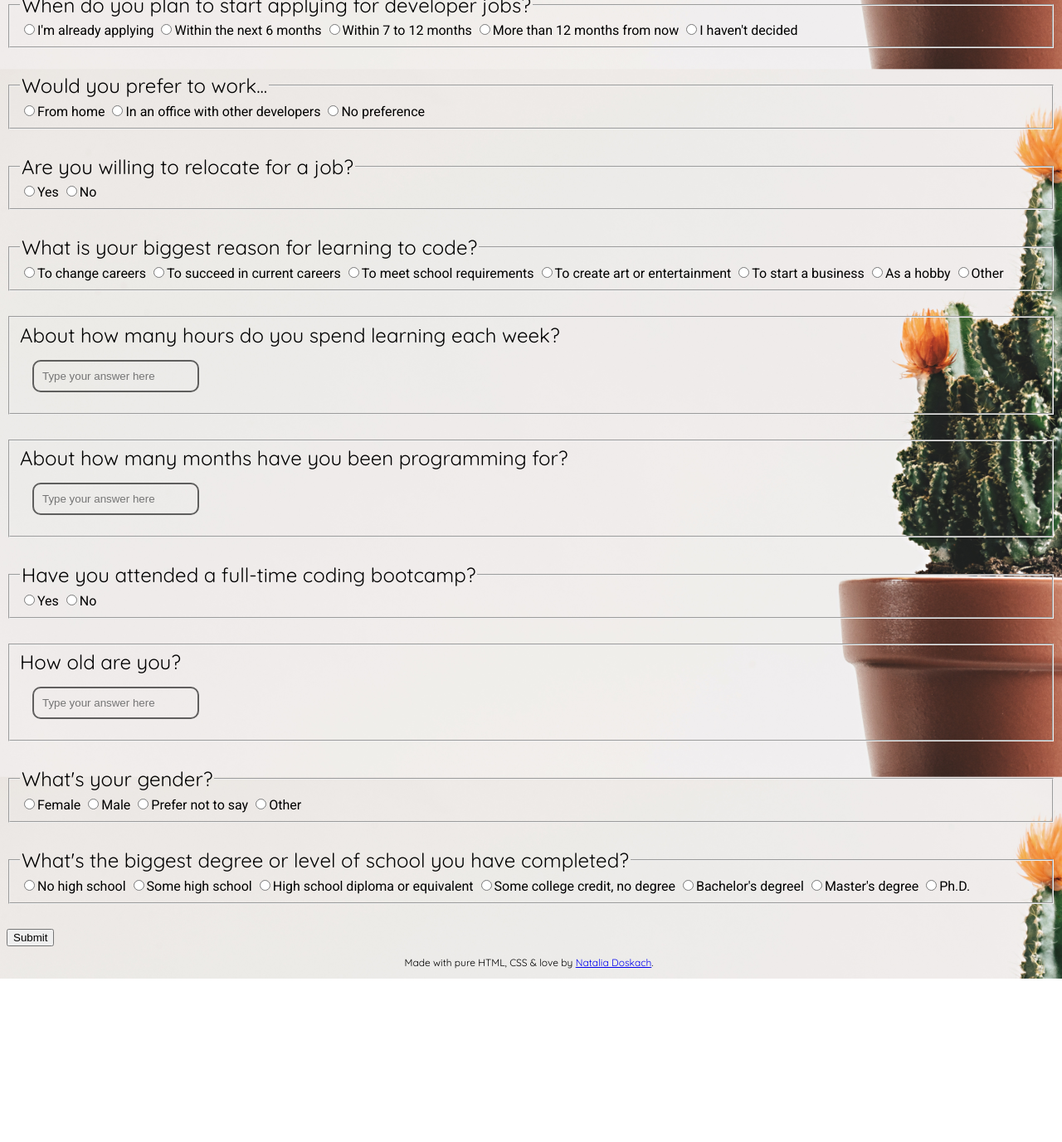
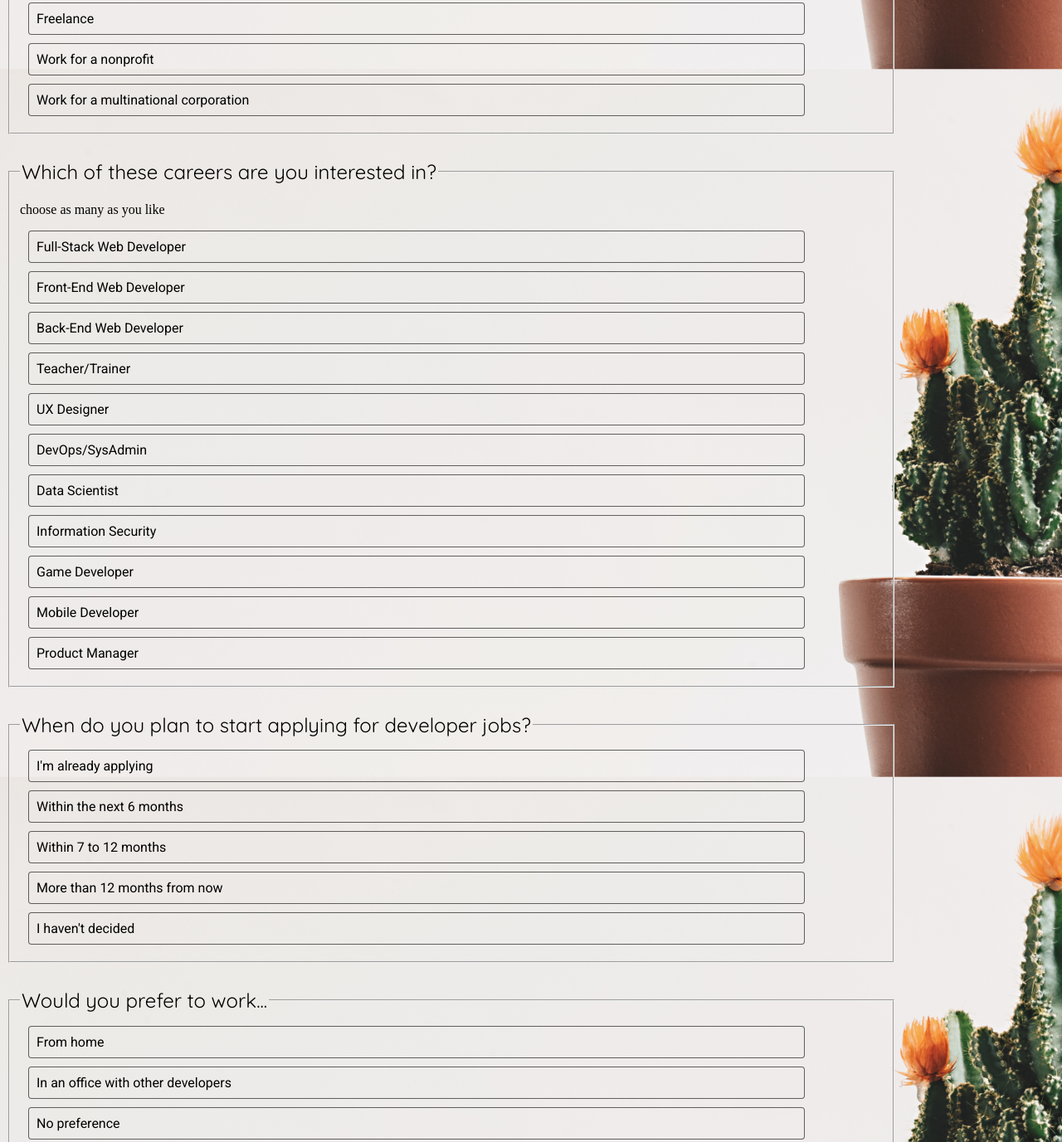
Before and after one commit to natalia-a-doskach/SurveyPageFCC, a plain HTML site: page index.html in a window 1280 px wide. Shown: the part 770-2147 px from the top of the page at 83% size. Before the commit the page ends 1950 px from the top, so only its background shows below. Drawn offline with Linux system fonts and the light colour scheme.

Commit message:
Changed checkboxes and radio

```diff
--- a/index.html
+++ b/index.html
@@ -24,67 +24,67 @@
 
     <fieldset>
       <legend>Are you already working as a software developer?</legend>
-      <input type="radio" id="yeswork" name="alreadyworking"><label for='yeswork'>Yes</label>
-      <input type="radio" id="nowork" name="alreadyworking"><label for='nowork'>No</label>
+      <div><input type="radio" id="yeswork" name="alreadyworking"><label for='yeswork'>Yes</label></div>
+      <div><input type="radio" id="nowork" name="alreadyworking"><label for='nowork'>No</label></div>
     </fieldset>
 
     <fieldset>
       <legend>Would you prefer to...</legend>
-      <input type="radio" id="business" name="company"><label for='business'>Start your own business</label>
-      <input type="radio" id="startup" name="company"><label for='startup'>Work for a startup</label>
-      <input type="radio" id="government" name="company"><label for='goverment'>Work for government</label>
-      <input type="radio" id="freelance" name="company"><label for='freelance'>Freelance</label>
-      <input type="radio" id="nonprofit" name="company"><label for='nonprofit'>Work for a nonprofit</label>
-      <input type="radio" id="corporation" name="company"><label for='corporation'>Work for a multinational corporation</label>
+      <div><input type="radio" id="business" name="company"><label for='business'>Start your own business</label></div>
+      <div><input type="radio" id="startup" name="company"><label for='startup'>Work for a startup</label></div>
+      <div><input type="radio" id="government" name="company"><label for='goverment'>Work for government</label></div>
+      <div><input type="radio" id="freelance" name="company"><label for='freelance'>Freelance</label></div>
+      <div><input type="radio" id="nonprofit" name="company"><label for='nonprofit'>Work for a nonprofit</label></div>
+      <div><input type="radio" id="corporation" name="company"><label for='corporation'>Work for a multinational corporation</label></div>
     </fieldset>
 
     <fieldset>
       <legend>Which of these careers are you interested in?</legend>
       <p>choose as many as you like</p>
-      <input type="checkbox" id="full-stack" name="career"><label for='full-stack'>Full-Stack Web Developer</label>
-      <input type="checkbox" id="frontdev" name="career"><label for='frontdev'>Front-End Web Developer</label>
-      <input type="checkbox" id="backdev" name="career"><label for='backdev'>Back-End Web Developer</label>
-      <input type="checkbox" id="teacher" name="career"><label for='teacher'>Teacher/Trainer</label>
-      <input type="checkbox" id="ux" name="career"><label for='ux'>UX Designer</label>
-      <input type="checkbox" id="devops" name="career"><label for='devops'>DevOps/SysAdmin</label>
-      <input type="checkbox" id="data" name="career"><label for='data'>Data Scientist</label>
-      <input type="checkbox" id="security" name="career"><label for='security'>Information Security</label>
-      <input type="checkbox" id="game" name="career"><label for='game'>Game Developer</label>
-      <input type="checkbox" id="mobile" name="career"><label for='mobile'>Mobile Developer</label>
-      <input type="checkbox" id="product-manager" name="career"><label for='product-manager'>Product Manager</label>
+      <div><input type="checkbox" id="full-stack" name="career"><label for='full-stack'>Full-Stack Web Developer</label></div>
+      <div><input type="checkbox" id="frontdev" name="career"><label for='frontdev'>Front-End Web Developer</label></div>
+      <div><input type="checkbox" id="backdev" name="career"><label for='backdev'>Back-End Web Developer</label></div>
+      <div><input type="checkbox" id="teacher" name="career"><label for='teacher'>Teacher/Trainer</label></div>
+      <div><input type="checkbox" id="ux" name="career"><label for='ux'>UX Designer</label></div>
+      <div><input type="checkbox" id="devops" name="career"><label for='devops'>DevOps/SysAdmin</label></div>
+      <div><input type="checkbox" id="data" name="career"><label for='data'>Data Scientist</label></div>
+      <div><input type="checkbox" id="security" name="career"><label for='security'>Information Security</label></div>
+      <div><input type="checkbox" id="game" name="career"><label for='game'>Game Developer</label></div>
+      <div><input type="checkbox" id="mobile" name="career"><label for='mobile'>Mobile Developer</label></div>
+      <div><input type="checkbox" id="product-manager" name="career"><label for='product-manager'>Product Manager</label></div>
     </fieldset>
 
     <fieldset>
       <legend>When do you plan to start applying for developer jobs?</legend>
-      <input type="radio" id="already" name="applying"><label for='already'>I'm already applying</label>
-      <input type="radio" id="6m" name="applying"><label for='6m'>Within the next 6 months</label>
-      <input type="radio" id="7m" name="applying"><label for='7m'>Within 7 to 12 months</label>
-      <input type="radio" id="12m" name="applying"><label for='12m'>More than 12 months from now</label>
-      <input type="radio" id="dontknow" name="applying"><label for='dontknow'>I haven't decided</label>
+      <div><input type="radio" id="already" name="applying"><label for='already'>I'm already applying</label></div>
+      <div><input type="radio" id="6m" name="applying"><label for='6m'>Within the next 6 months</label></div>
+      <div><input type="radio" id="7m" name="applying"><label for='7m'>Within 7 to 12 months</label></div>
+      <div><input type="radio" id="12m" name="applying"><label for='12m'>More than 12 months from now</label></div>
+      <div><input type="radio" id="dontknow" name="applying"><label for='dontknow'>I haven't decided</label></div>
     </fieldset>
 
     <fieldset>
       <legend>Would you prefer to work...</legend>
-      <input type="radio" id="home" name="where"><label for='home'>From home</label>
-      <input type="radio" id="office" name="where"><label for='office'>In an office with other developers</label>
-      <input type="radio" id="nopref" name="where"><label for='nopref'>No preference</label>
+      <div><input type="radio" id="home" name="where"><label for='home'>From home</label></div>
+      <div><input type="radio" id="office" name="where"><label for='office'>In an office with other developers</label></div>
+      <div><input type="radio" id="nopref" name="where"><label for='nopref'>No preference</label></div>
     </fieldset>
 
     <fieldset>
       <legend>Are you willing to relocate for a job?</legend>
-      <input type="radio" id="yes_relocate" name="relocate"><label for='yes_relocate'>Yes</label>
-      <input type="radio" id="no_relocate" name="relocate"><label for='no_relocate'>No</label>
+      <div><input type="radio" id="yes_relocate" name="relocate"><label for='yes_relocate'>Yes</label></div>
+      <div><input type="radio" id="no_relocate" name="relocate"><label for='no_relocate'>No</label></div>
     </fieldset>
 
     <fieldset>
       <legend> What is your biggest reason for learning to code?</legend>
-      <input type="radio" id="change" name="whycode"><label for='change'>To change careers</label>
-      <input type="radio" id="incurrent" name="whycode"><label for='incurrent'>To succeed in current careers</label>
-      <input type="radio" id="school" name="whycode"><label for='school'>To meet school requirements</label>
-      <input type="radio" id="art" name="whycode"><label for='art'>To create art or entertainment</label>
-      <input type="radio" id="business" name="whycode"><label for='business'>To start a business</label>
-      <input type="radio" id="hobby" name="whycode"><label for='hobby'>As a hobby</label>
-      <input type="radio" id="Other" name="whycode"><label for='Other'>Other</label>
+      <div><input type="radio" id="change" name="whycode"><label for='change'>To change careers</label></div>
+      <div><input type="radio" id="incurrent" name="whycode"><label for='incurrent'>To succeed in current careers</label></div>
+      <div><input type="radio" id="school" name="whycode"><label for='school'>To meet school requirements</label></div>
+      <div><input type="radio" id="art" name="whycode"><label for='art'>To create art or entertainment</label></div>
+      <div><input type="radio" id="business" name="whycode"><label for='business'>To start a business</label></div>
+      <div><input type="radio" id="hobby" name="whycode"><label for='hobby'>As a hobby</label></div>
+      <div><input type="radio" id="Other" name="whycode"><label for='Other'>Other</label></div>
     </fieldset>
 
     <fieldset>
@@ -99,8 +99,8 @@
 
     <fieldset>
       <legend>Have you attended a full-time coding bootcamp?</legend>
-      <input type="radio" id="yes" name="bootcamp"><label for='yes'>Yes</label>
-      <input type="radio" id="no" name="bootcamp"><label for='no'>No</label>
+      <div><input type="radio" id="yesboot" name="bootcamp"><label for='yesboot'>Yes</label></div>
+      <div><input type="radio" id="noboot" name="bootcamp"><label for='noboot'>No</label></div>
     </fieldset>
 
     <fieldset>
@@ -110,21 +110,21 @@
 
     <fieldset>
       <legend>What's your gender?</legend>
-      <input type="radio" id="fem" name="gender"><label for='fem'>Female</label>
-      <input type="radio" id="male" name="gender"><label for='male'>Male</label>
-      <input type="radio" id="nottosay" name="gender"><label for='nottosay'>Prefer not to say</label>
-      <input type="radio" id="other" name="gender"><label for='other'>Other</label>
+      <div><input type="radio" id="fem" name="gender"><label for='fem'>Female</label></div>
+      <div><input type="radio" id="male" name="gender"><label for='male'>Male</label></div>
+      <div><input type="radio" id="nottosay" name="gender"><label for='nottosay'>Prefer not to say</label></div>
+      <div><input type="radio" id="other" name="gender"><label for='other'>Other</label></div>
     </fieldset>
 
     <fieldset>
       <legend>What's the biggest degree or level of school you have completed?</legend>
-      <input type="radio" id="nohs" name="educ"><label for='nohs'>No high school</label>
-      <input type="radio" id="somehs" name="educ"><label for='somehs'>Some high school</label>
-      <input type="radio" id="hs" name="educ"><label for='hs'>High school diploma or equivalent</label>
-      <input type="radio" id="somecoll" name="educ"><label for='somecoll'>Some college credit, no degree</label>
-      <input type="radio" id="BD" name="educ"><label for='BD'>Bachelor's degreel</label>
-      <input type="radio" id="MD" name="educ"><label for='MD'>Master's degree</label>
-      <input type="radio" id="PhD" name="educ"><label for='PhD'>Ph.D.</label>
+      <div><input type="radio" id="nohs" name="educ"><label for='nohs'>No high school</label></div>
+      <div><input type="radio" id="somehs" name="educ"><label for='somehs'>Some high school</label></div>
+      <div><input type="radio" id="hs" name="educ"><label for='hs'>High school diploma or equivalent</label></div>
+      <div><input type="radio" id="somecoll" name="educ"><label for='somecoll'>Some college credit, no degree</label></div>
+      <div><input type="radio" id="BD" name="educ"><label for='BD'>Bachelor's degreel</label></div>
+      <div><input type="radio" id="MD" name="educ"><label for='MD'>Master's degree</label></div>
+      <div><input type="radio" id="PhD" name="educ"><label for='PhD'>Ph.D.</label></div>
     </fieldset>
 
     <button type='submit'>Submit</button>
--- a/style.css
+++ b/style.css
@@ -4,6 +4,12 @@ legend {
 }
 label{
   font-family: "Roboto", sans-serif;
+  display:block;
+  width:auto;
+  height:100%;
+  padding:10px;
+  cursor:pointer;
+  overflow:hidden;
 }
 [ for='hours']{
   font-size: 24px;
@@ -25,6 +31,7 @@ body {
     background-size: cover;
     background-attachment: fixed;
     opacity:1;
+    margin-right:200px;
 }
 footer p{
   font-size: 12px;
@@ -46,16 +53,56 @@ a:visited{
 }
 /*STYLING TEXT FORMS*/
 input[type=text] {
+  font-family: "Roboto",sans-serif;
+  font-size:16px;
   display:block;
   background-color:rgba(0,0,0,0);
-  margin:15px;
-  padding:10px;
-  border-radius:10px;
   border-style:solid;
   border-color: rgba(0,0,0,0.6);
+  border-width:0.2px;
+  color: rgb(0, 0, 0);
+  box-shadow: rgba(0, 0, 0, 0.6) 0px 0px 0px 1px inset;
+  border-radius: 4px;
+  margin:10px;
+  padding:10px;
+  width:90%;
+}
+
+input[type=text]::placeholder{
+  font-family: "Roboto",sans-serif;
+  font-size:16px;
 }
 
 fieldset {
   margin-top:30px;
   margin-bottom:30px;
 }
+
+div{
+color: rgb(0, 0, 0);
+box-shadow: rgba(0, 0, 0, 0.6) 0px 0px 0px 1px inset;
+border-radius: 4px;
+margin:10px;
+padding:0px;
+width:90%;
+}
+
+
+/*hide checkers*/
+[type=radio] {
+position: absolute;
+opacity: 0;
+height: 0;
+width: 0;}
+[type=checkbox] {
+position: absolute;
+opacity: 0;
+height: 0;
+width: 0;}
+
+input[type=checkbox]:checked + label {
+   background-color: rgba(0, 0, 0, 0.1);
+}
+input[type=radio]:checked + label {
+   background-color: rgba(0, 0, 0, 0.1);
+}
```
